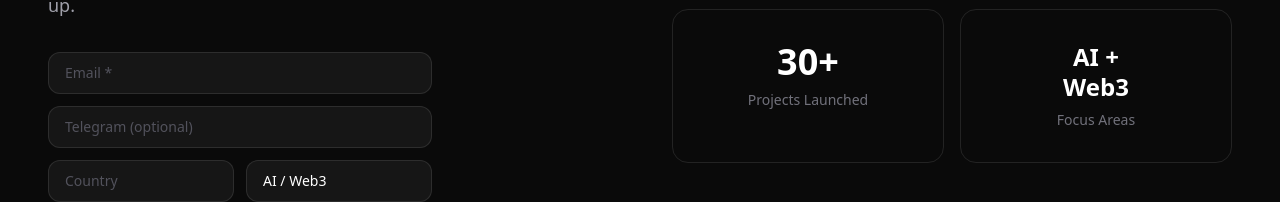
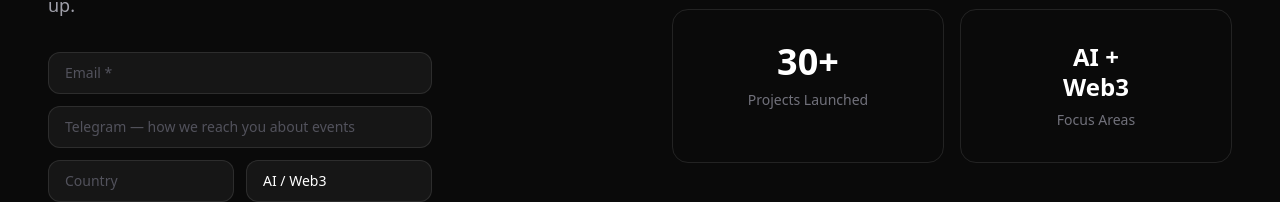
Before and after one commit to 021lab-xyz/021lab.xyz, a Next.js app: page / in a window 1280 px wide. Shown: the part 4788-4990 px from the top of the page. Built offline with nearby package versions, Linux system fonts and the light colour scheme.

Commit message:
Sharper Telegram placeholder for higher fill rate

```diff
--- a/src/components/BuilderSignup.tsx
+++ b/src/components/BuilderSignup.tsx
@@ -55,7 +55,7 @@ export default function BuilderSignup() {
       />
       <input
         type="text"
-        placeholder="Telegram (optional)"
+        placeholder="Telegram — how we reach you about events"
         value={form.telegram}
         onChange={(e) => set("telegram", e.target.value)}
         className={inputClass}
```
